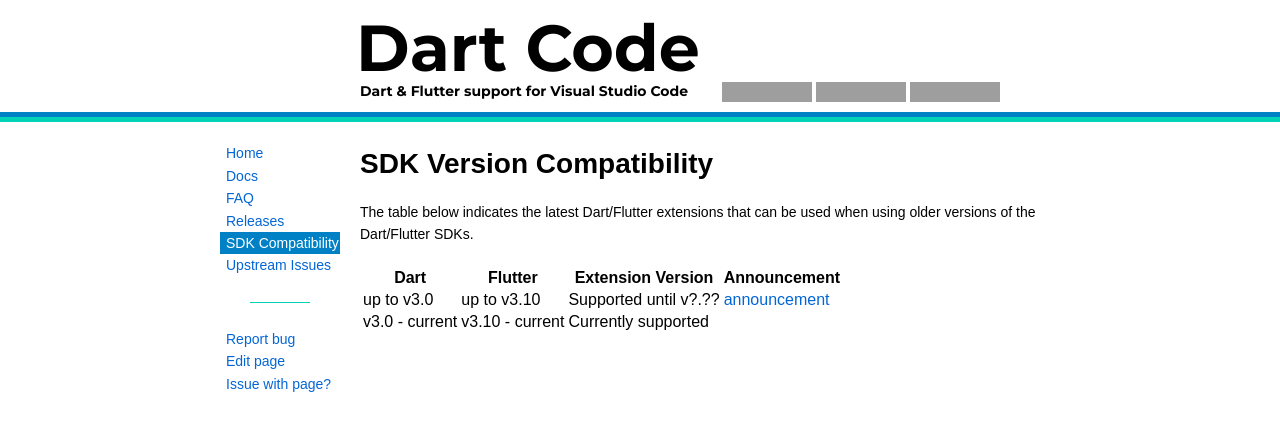
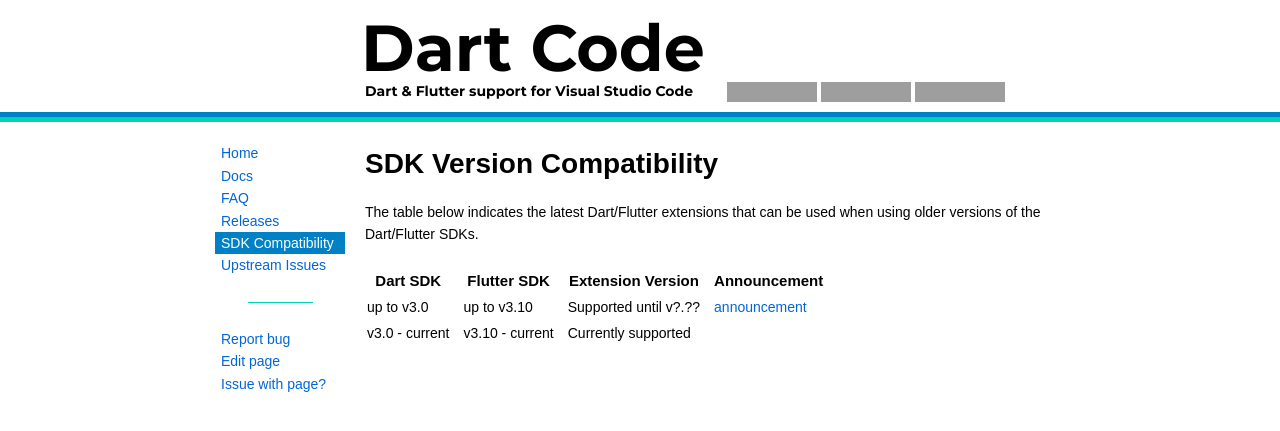
Before and after one commit to Dart-Code/Website, a Jekyll site: the page built from sdk-version-compatibility.md, in a window 1280 px wide, cut to the strip 0-431 px from the top of the page. Built offline with Jekyll 4.4.1, drawn with Linux system fonts in a browser that asks for light colours; grey boxes are pictures that could not be loaded.

Commit message:
Tweak formatting + fix fonts

```diff
--- a/css/main.scss
+++ b/css/main.scss
@@ -15,20 +15,28 @@
 $unknown: darkorange;
 
 body {
-	font-family: Arial, Helvetica, sans-serif;
-	font-size: 14px;
 	line-height: 1.6em;
 	margin: 0;
 	display: grid;
 	min-height: 100%;
 	grid-column-gap: 20px;
 	grid-template-rows: auto auto 1fr auto;
-	grid-template-columns: auto 120px 700px auto;
+	grid-template-columns: auto 130px 700px auto;
 	grid-template-areas:
 		". . header ."
 		"line line line line"
 		". nav main ."
 		"footer footer footer footer";
+}
+
+body, th, td {
+	font-family: Arial, Helvetica, sans-serif;
+	font-size: 14px;
+}
+
+th {
+	font-family: Arial, Helvetica, sans-serif;
+	font-size: 15px;
 }
 
 body.big-screen {
--- a/sdk-version-compatibility.md
+++ b/sdk-version-compatibility.md
@@ -3,14 +3,15 @@
 ---
 
 <style>
-table td:not(:nth-child(3)) {
+table th, table td {
 	white-space: nowrap;
+	padding: 4px 12px 4px 0;
 }
 </style>
 
 The table below indicates the latest Dart/Flutter extensions that can be used when using older versions of the Dart/Flutter SDKs.
 
-| Dart | Flutter | Extension Version | Announcement |
+| Dart SDK | Flutter SDK | Extension Version | Announcement |
 | ----- | ----- | ----- | ----- |
 | up to v3.0 | up to v3.10 | <span title="v?.??+1 removes legacy analysis server protocol support">Supported until v?.??</span> | [announcement](https://groups.google.com/g/flutter-announce/c/JQHzM3FbBGI) |
 | v3.0 - current | v3.10 - current | Currently supported |
```
